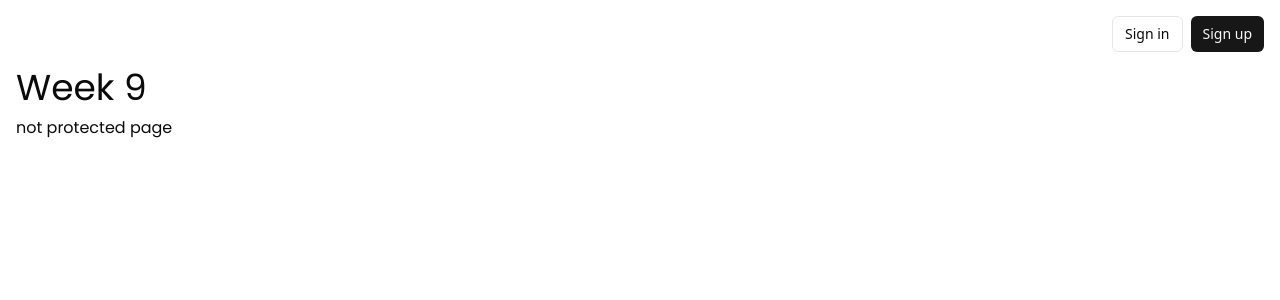
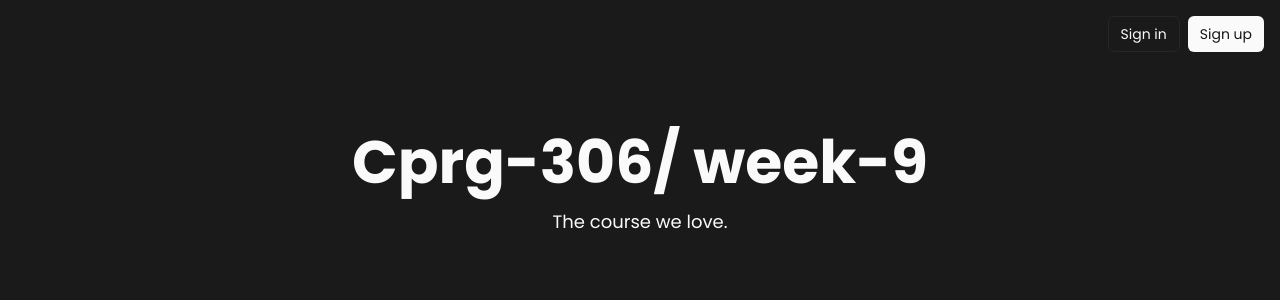
Before and after one commit to AmirZhou/cprg306-assignments, a Next.js app: page /week-9 in a window 1280 px wide. Shown: the top 300 px of the page. Built offline with nearby package versions, Linux system fonts and the light colour scheme; no server answers.

Commit message:
feat: improve week-9 root page

```diff
--- a/app/week-9/layout.tsx
+++ b/app/week-9/layout.tsx
@@ -2,7 +2,7 @@ import HeaderAuth from "@/components/header-auth";
 
 export default function Layout({ children }) {
   return (
-    <div className="flex h-screen w-full flex-col gap-4 px-4 pt-4">
+    <div className="dark flex h-screen w-full flex-col gap-4 bg-background px-4 pt-4 font-poppins text-foreground">
       <HeaderAuth />
       {children}
     </div>
--- a/app/week-9/page.js
+++ b/app/week-9/page.js
@@ -1,9 +1,9 @@
 
 export default function Page() {
   return (
-    <div className="w-full gap-2 flex flex-col font-poppins">
-      <h1 className="text-4xl">Week 9</h1>
-      <p>not protected page</p>
+    <div className="w-full gap-4 flex flex-col h-full font-poppins pt-16">
+      <h1 className="text-6xl text-center font-bold">Cprg-306/ week-9</h1>
+      <p className="text-center text-lg">The course we love.</p>
     </div>
   )
 }
```
